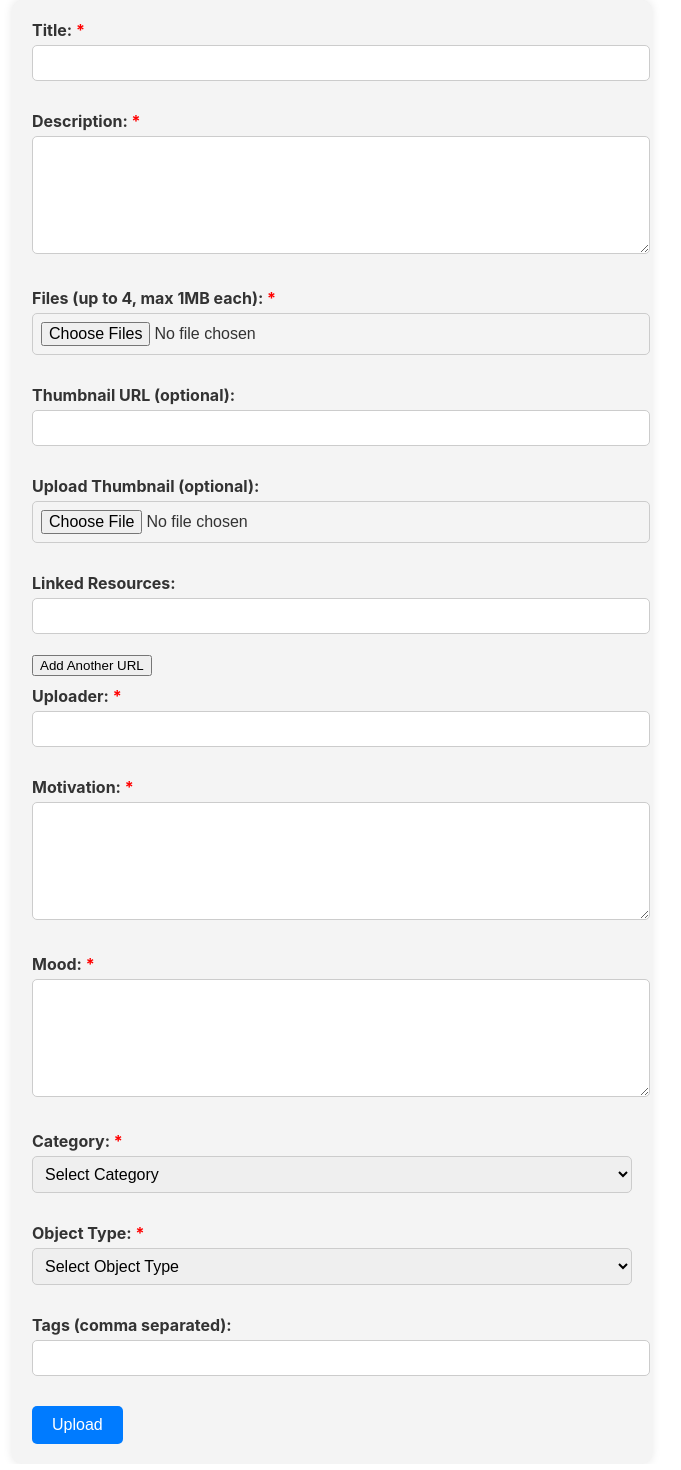
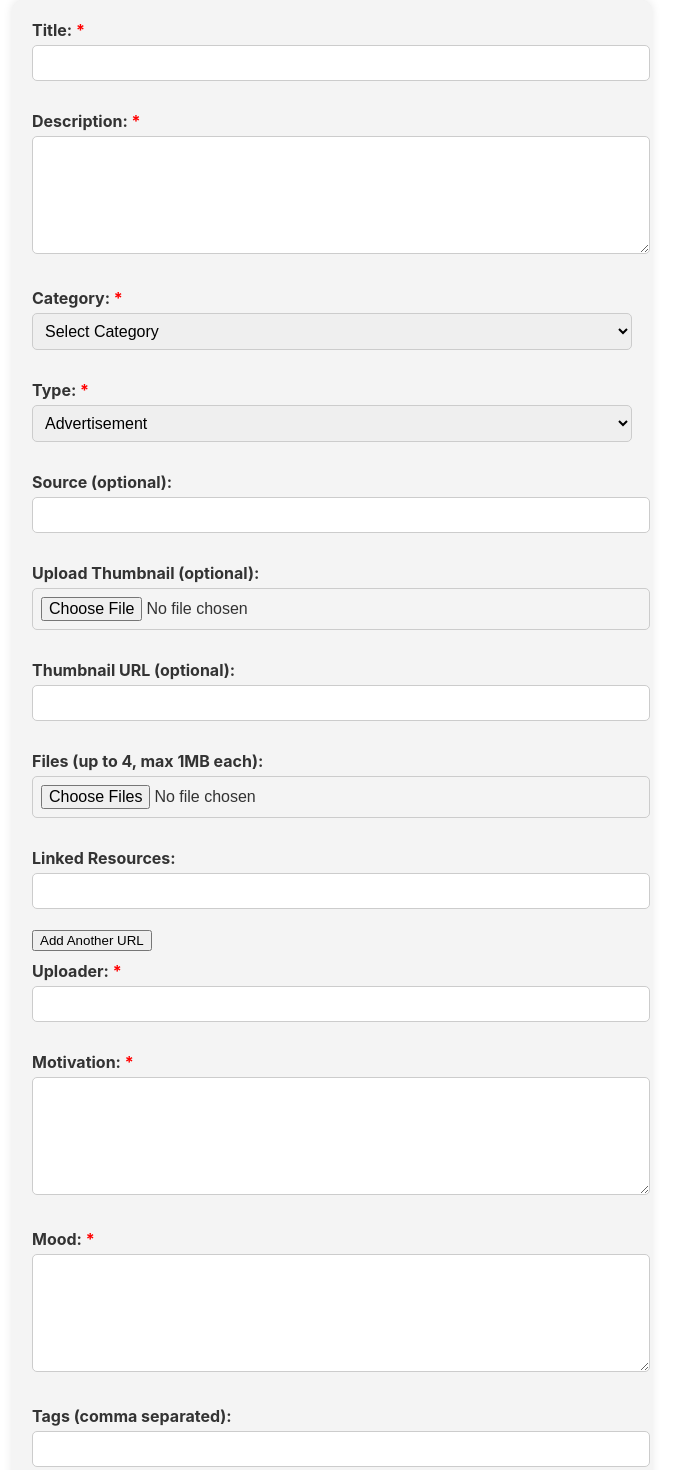
Before and after one commit to PaulDombrowski/HivAidsArchive, a React (Create React App) app: page /page6 in a window 1280 px wide. Shown: the top 1470 px of the page, without its empty margins (308-989 px from the left). Built offline with nearby package versions, Linux system fonts and the light colour scheme.

Commit message:
uploadform

```diff
--- a/src/Page6.js
+++ b/src/Page6.js
@@ -7,6 +7,9 @@ import './UploadForm.css';
 function UploadForm() {
   const [title, setTitle] = useState('');
   const [description, setDescription] = useState('');
+  const [category, setCategory] = useState('');  // Kategorie-Feld hinzugefügt
+  const [type, setType] = useState('');  // Type-Feld hinzugefügt und umbenannt
+  const [source, setSource] = useState('');  // Neues Feld für Quelle
   const [files, setFiles] = useState([]);
   const [thumbnailUrl, setThumbnailUrl] = useState('');
   const [thumbnail, setThumbnail] = useState(null);
@@ -15,8 +18,6 @@ function UploadForm() {
   const [uploader, setUploader] = useState('');
   const [motivation, setMotivation] = useState('');
   const [mood, setMood] = useState('');
-  const [category, setCategory] = useState('');
-  const [objectType, setObjectType] = useState('');
   const [tags, setTags] = useState('');
   const [error, setError] = useState(null);
 
@@ -45,7 +46,7 @@ function UploadForm() {
 
   const handleSubmit = async (e) => {
     e.preventDefault();
-    if (!title || !description || !files.length || !uploader || !motivation || !mood || !category || !objectType) {
+    if (!title || !description || !category || !type || !uploader || !motivation || !mood) {
       setError("Please fill in all required fields.");
       return;
     }
@@ -69,6 +70,9 @@ function UploadForm() {
       await addDoc(collection(db, 'uploads'), {
         title,
         description,
+        category,
+        type,
+        source,
         fileURLs,
         thumbnailURL,
         externalLink,
@@ -76,14 +80,15 @@ function UploadForm() {
         uploader,
         motivation,
         mood,
-        category,
-        objectType,
         tags: tags.split(',').map(tag => tag.trim()),
         createdAt: new Date(),
       });
 
       setTitle('');
       setDescription('');
+      setCategory('');  // Kategorie zurücksetzen
+      setType('');  // Type zurücksetzen
+      setSource('');  // Quelle zurücksetzen
       setFiles([]);
       setThumbnail(null);
       setThumbnailUrl('');
@@ -92,8 +97,6 @@ function UploadForm() {
       setUploader('');
       setMotivation('');
       setMood('');
-      setCategory('');
-      setObjectType('');
       setTags('');
       setError(null);
       alert("Upload successful!");
@@ -114,16 +117,95 @@ function UploadForm() {
         <textarea value={description} onChange={(e) => setDescription(e.target.value)} required></textarea>
       </label>
       <label>
-        Files (up to 4, max 1MB each): <span className="required">*</span>
-        <input type="file" onChange={handleFileChange} multiple required />
+        Category: <span className="required">*</span>  {/* Kategorie-Feld */}
+        <select value={category} onChange={(e) => setCategory(e.target.value)} required>
+          <option value="">Select Category</option>
+          <option value="BEAUTY">BEAUTY</option>
+          <option value="COMFORT">COMFORT</option>
+          <option value="DENIAL">DENIAL</option>
+          <option value="FEAR">FEAR</option>
+          <option value="HOPE">HOPE</option>
+          <option value="INSPIRATION">INSPIRATION</option>
+          <option value="LOSS">LOSS</option>
+          <option value="LOVE">LOVE</option>
+          <option value="MOURNING">MOURNING</option>
+          <option value="LIBERATION">LIBERATION</option>
+          <option value="PAIN">PAIN</option>
+          <option value="PASSION">PASSION</option>
+          <option value="SEX">SEX</option>
+          <option value="SHAME">SHAME</option>
+          <option value="STIGMA">STIGMA</option>
+          <option value="STRENGTH">STRENGTH</option>
+          <option value="TRACES">TRACES</option>
+        </select>
       </label>
       <label>
-        Thumbnail URL (optional):
+        Type: <span className="required">*</span>  {/* Type-Feld */}
+        <select value={type} onChange={(e) => setType(e.target.value)} required>
+        <option value="Advertisement">Advertisement</option>
+<option value="Article">Article</option>
+<option value="Artwork">Artwork</option>
+<option value="Audio">Audio</option>
+<option value="Book">Book</option>
+<option value="Case Study">Case Study</option>
+<option value="Collected Volume">Collected Volume</option>
+<option value="Conference Paper">Conference Paper</option>
+<option value="Dataset">Dataset</option>
+<option value="Diary">Diary</option>
+<option value="Documentary">Documentary</option>
+<option value="Essay">Essay</option>
+<option value="Exhibition">Exhibition</option>
+<option value="Film">Film</option>
+<option value="Flyer">Flyer</option>
+<option value="Interview">Interview</option>
+<option value="Journal">Journal</option>
+<option value="Legal Document">Legal Document</option>
+<option value="Letter">Letter</option>
+<option value="Magazine">Magazine</option>
+<option value="Memoir">Memoir</option>
+<option value="Monograph">Monograph</option>
+<option value="Music Video">Music Video</option>
+<option value="Newspaper">Newspaper</option>
+<option value="News Clip">News Clip</option>
+<option value="Newsletter">Newsletter</option>
+<option value="Novel">Novel</option>
+<option value="Official Document">Official Document</option>
+<option value="Oral History">Oral History</option>
+<option value="Pamphlet">Pamphlet</option>
+<option value="Photograph">Photograph</option>
+<option value="Podcast">Podcast</option>
+<option value="Poster">Poster</option>
+<option value="Presentation">Presentation</option>
+<option value="Research Paper">Research Paper</option>
+<option value="Screenshot">Screenshot</option>
+<option value="Short Story">Short Story</option>
+<option value="Social Media Comment">Social Media Comment</option>
+<option value="Social Media Post">Social Media Post</option>
+<option value="Speech">Speech</option>
+<option value="Survey">Survey</option>
+<option value="Testimony">Testimony</option>
+<option value="Thesis">Thesis</option>
+<option value="Video">Video</option>
+<option value="Website">Website</option>
+<option value="Miscellaneous">Miscellaneous</option>
+
+        </select>
+      </label>
+      <label>
+        Source (optional):  {/* Quelle-Feld */}
+        <input type="text" value={source} onChange={(e) => setSource(e.target.value)} />
+      </label>
+      <label>
+        Upload Thumbnail (optional):  {/* Thumbnail-Upload vor Thumbnail-URL */}
+        <input type="file" onChange={(e) => setThumbnail(e.target.files[0])} disabled={thumbnailUrl} />
+      </label>
+      <label>
+        Thumbnail URL (optional):  {/* Thumbnail-URL nach Thumbnail-Upload */}
         <input type="url" value={thumbnailUrl} onChange={(e) => setThumbnailUrl(e.target.value)} disabled={thumbnail} />
       </label>
       <label>
-        Upload Thumbnail (optional):
-        <input type="file" onChange={(e) => setThumbnail(e.target.files[0])} disabled={thumbnailUrl} />
+        Files (up to 4, max 1MB each):  {/* Pflichtfeld bei Files entfernt */}
+        <input type="file" onChange={handleFileChange} multiple />
       </label>
       <label>
         Linked Resources:
@@ -150,52 +232,6 @@ function UploadForm() {
         <textarea value={mood} onChange={(e) => setMood(e.target.value)} required></textarea>
       </label>
       <label>
-        Category: <span className="required">*</span>
-        <select value={category} onChange={(e) => setCategory(e.target.value)} required>
-          <option value="">Select Category</option>
-          <option value="scientific_study">Scientific Study</option>
-          <option value="personal_story">Personal Story</option>
-          <option value="public_health">Public Health</option>
-          <option value="policy_and_law">Policy and Law</option>
-          <option value="cultural_contributions">Cultural Contributions</option>
-          <option value="educational_resources">Educational Resources</option>
-          {/* Weitere Kategorien hier */}
-        </select>
-      </label>
-      <label>
-        Object Type: <span className="required">*</span>
-        <select value={objectType} onChange={(e) => setObjectType(e.target.value)} required>
-          <option value="">Select Object Type</option>
-          <option value="social_media_post">Social Media Post</option>
-          <option value="article">Article</option>
-          <option value="monograph">Monograph</option>
-          <option value="film">Film</option>
-          <option value="letter">Letter</option>
-          <option value="interview">Interview</option>
-          <option value="podcast">Podcast</option>
-          <option value="news_clip">News Clip</option>
-          <option value="artwork">Artwork</option>
-          <option value="research_paper">Research Paper</option>
-          <option value="presentation">Presentation</option>
-          <option value="photograph">Photograph</option>
-          <option value="flyer">Flyer</option>
-          <option value="poster">Poster</option>
-          <option value="speech">Speech</option>
-          <option value="testimony">Testimony</option>
-          <option value="official_document">Official Document</option>
-          <option value="website_screenshot">Website Screenshot</option>
-          <option value="case_study">Case Study</option>
-          <option value="legal_document">Legal Document</option>
-          <option value="music_video">Music Video</option>
-          <option value="conference_paper">Conference Paper</option>
-          <option value="dataset">Dataset</option>
-          <option value="survey">Survey</option>
-          <option value="advertisement">Advertisement</option>
-          <option value="newsletter">Newsletter</option>
-          {/* Weitere Typen hier */}
-        </select>
-      </label>
-      <label>
         Tags (comma separated):
         <input type="text" value={tags} onChange={(e) => setTags(e.target.value)} />
       </label>
```
Also changed, not shown: src/UploadForm.js (deleted, +0 -208 lines).
